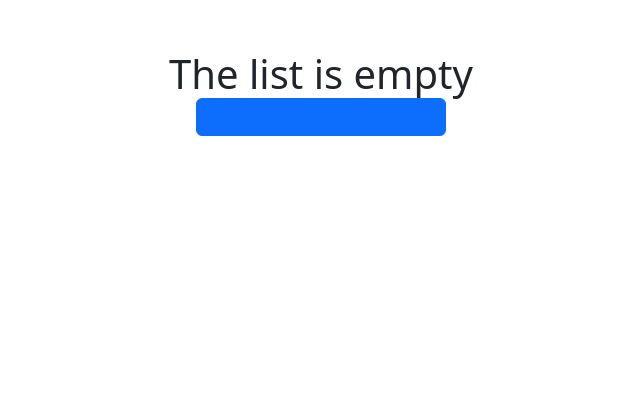
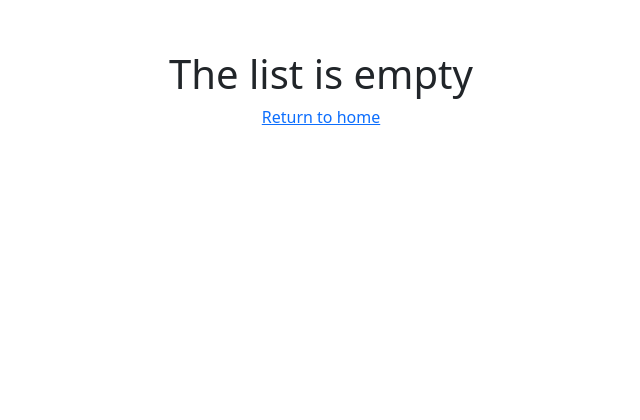
Before and after one commit to EstebanLouerat/IPI-Python, a Flask app: page /list in a window 1280 px wide. Shown: the top 420 px of the page, without its empty margins (319-959 px from the left). Run offline with Flask 3, Linux system fonts and the light colour scheme; the visitor is signed in with stand-in values (Sample User, id 1); data that the repository does not hold is empty.

Commit message:
seconde correction du bouton

```diff
--- a/templates/list.html
+++ b/templates/list.html
@@ -27,7 +27,7 @@
           {% else %}
         <div class="text-center vh-100">
           <h1 class="mt-auto mb-auto">The list is empty</h1>
-          <button id="btn" class="btn btn-primary float-left submit-button"><a href="/">Return to home</a></button>
+          <button class="btn" class="btn btn-primary float-left submit-button"><a href="/">Return to home</a></button>
         </div>
       </div>
     </div>
```
